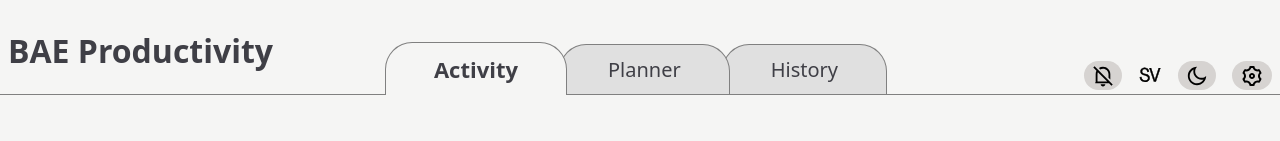
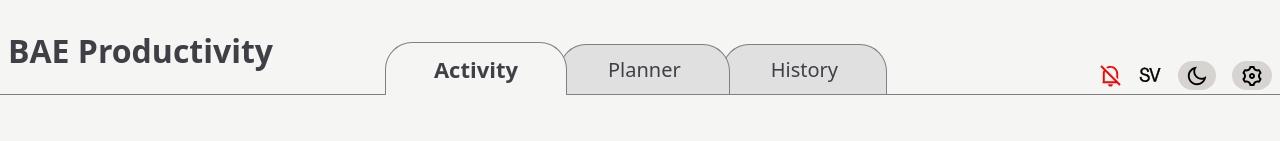
Before and after one commit to ollewarne/linkoping-pps, a React (Vite) app: page / in a window 1280 px wide. Shown: the top 141 px of the page. Built offline with nearby package versions, Linux system fonts and the light colour scheme.

Commit message:
updating to root styling and Dnd Active styling for button

```diff
--- a/src/components/PopupManager/DnDToggle.tsx
+++ b/src/components/PopupManager/DnDToggle.tsx
@@ -1,6 +1,5 @@
 import { type FC } from "react";
 import { useDnd } from "../../contexts/DndContext";
-// import "./DndToggle.css";
 import styles from "./DndToggle.module.css"
 
 const DndToggle: FC = () => {
@@ -8,7 +7,7 @@ const DndToggle: FC = () => {
 
   return (
 
-    <button onClick={toggleDnd} className={styles['language-toggle-btn']}>
+    <button onClick={toggleDnd} className={isDndEnabled ? `header-btn ${styles.dndBtn}` : `header-btn ${styles.dndBtn} ${styles.dndBtnActive}`}>
       <img src={isDndEnabled ? '/notification-on.svg' : '/notification-off.svg'} alt="Notification selector" />
     </button>
 
--- a/src/components/PopupManager/DndToggle.module.css
+++ b/src/components/PopupManager/DndToggle.module.css
@@ -1,77 +1,8 @@
-.dnd-toggle {
-  display: flex;
-  align-items: center;
-  gap: 0.5rem;
-  cursor: pointer;
-  user-select: none;
+.dndBtn img {
+  height: 23px !important;
+  width: 23px !important;
 }
 
-.switch {
-  width: 40px;
-  height: 20px;
-  background-color: #ccc;
-  border-radius: 10px;
-  position: relative;
-  transition: background-color 0.25s ease;
-  box-shadow: inset 0 0 2px rgba(0, 0, 0, 0.2);
+.dndBtnActive img {
+  filter: invert(16%) sepia(96%) saturate(7482%) hue-rotate(356deg) brightness(95%) contrast(119%) !important;
 }
-
-.switch.on {
-  background-color: #4caf50;
-}
-
-.switch.off {
-  background-color: #ccc;
-}
-
-.slider {
-  width: 18px;
-  height: 18px;
-  background-color: #fff;
-  border-radius: 50%;
-  position: absolute;
-  top: 1px;
-  left: 1px;
-  transition: left 0.25s ease, background-color 0.25s ease, transform 0.2s ease;
-  box-shadow: 0 1px 3px rgba(0, 0, 0, 0.3);
-}
-
-.switch.on .slider {
-  left: 21px;
-}
-
-.switch:active .slider {
-  transform: scale(1.1);
-}
-
-.label {
-  font-weight: bold;
-  font-size: 0.9rem;
-  user-select: none;
-}
-
-
-.language-toggle-btn {
-    background: var(--btn-bg);
-    color: var(--btn-text);
-    border-radius: 20px;
-    padding: 4px 8px 4px 8px;
-    height: 29px;
-    border: none;
-    cursor: pointer;
-    margin-top: 4px;
-    transition: transform 0.3s ease;
-    display: flex;
-    align-items: center;
-}
-
-.language-toggle-btn:hover {
-    background: var(--btn-hover);
-    transform: translateY(-1px);
-}
-
-.language-toggle-btn img {
-    height: 22px;
-    width: 22px;
-    filter: var(--filter-svg);
-}
```
